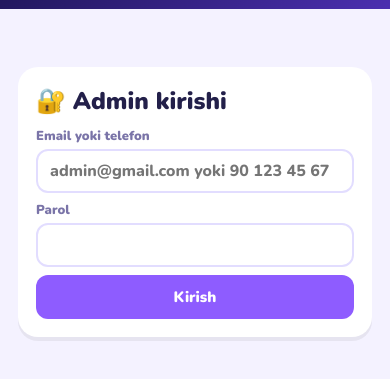
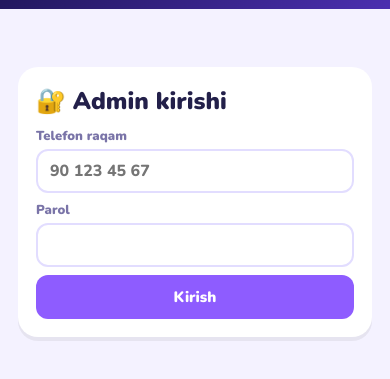
Before and after one commit to zufarbekjumayev2611/littlestar, a plain HTML site: page public/admin.html in a window 390 px wide. Shown: the part 67-446 px from the top of the page. Drawn offline with nearby package versions, Linux system fonts and the light colour scheme.

Commit message:
Admin login page asks for phone number
Co-Authored-By: Claude Opus 5.5 <noreply@anthropic.com>
Claude-Session: https://claude.ai/code/session_01NqkLae1mWYHemnzfr5AqPk

```diff
--- a/public/admin.html
+++ b/public/admin.html
@@ -73,7 +73,7 @@ const dt=t=>t?new Date(t*1000).toLocaleDateString('uz'):'—';
 /* ---------- kirish ---------- */
 function login(msg){$('#tabs').innerHTML='';
   M.innerHTML=`<div class="card" style="max-width:420px;margin:40px auto"><h2>🔐 Admin kirishi</h2>${msg?`<div class="err">${esc(msg)}</div>`:''}
-  <form id="lf"><label class="f"><span>Email yoki telefon</span><input id="ph" type="text" autocomplete="username" autocapitalize="off" placeholder="admin@gmail.com yoki 90 123 45 67"></label><label class="f"><span>Parol</span><input id="pw" type="password"></label><div id="le"></div><button class="btn" style="width:100%;padding:12px">Kirish</button></form></div>`;
+  <form id="lf"><label class="f"><span>Telefon raqam</span><input id="ph" type="tel" inputmode="tel" autocomplete="username" placeholder="90 123 45 67"></label><label class="f"><span>Parol</span><input id="pw" type="password"></label><div id="le"></div><button class="btn" style="width:100%;padding:12px">Kirish</button></form></div>`;
   $('#lf').onsubmit=async e=>{e.preventDefault();try{const j=await api('POST','/auth/login',{phone:$('#ph').value,password:$('#pw').value});if(!['admin','teacher'].includes(j.account.role))throw new Error('Bu akkaunt admin yoki o‘qituvchi emas');token=j.token;localStorage.setItem('ls_token',JSON.stringify(token));start()}catch(err){$('#le').innerHTML=`<div class="err">${esc(err.message)}</div>`}}}
 async function start(){if(!token)return login();
   let role;try{const me=await api('GET','/me');role=me.account.role;if(!['admin','teacher'].includes(role))return login('Bu akkaunt admin yoki o‘qituvchi emas')}catch(e){return login(e.status===401?'':e.message)}
```
